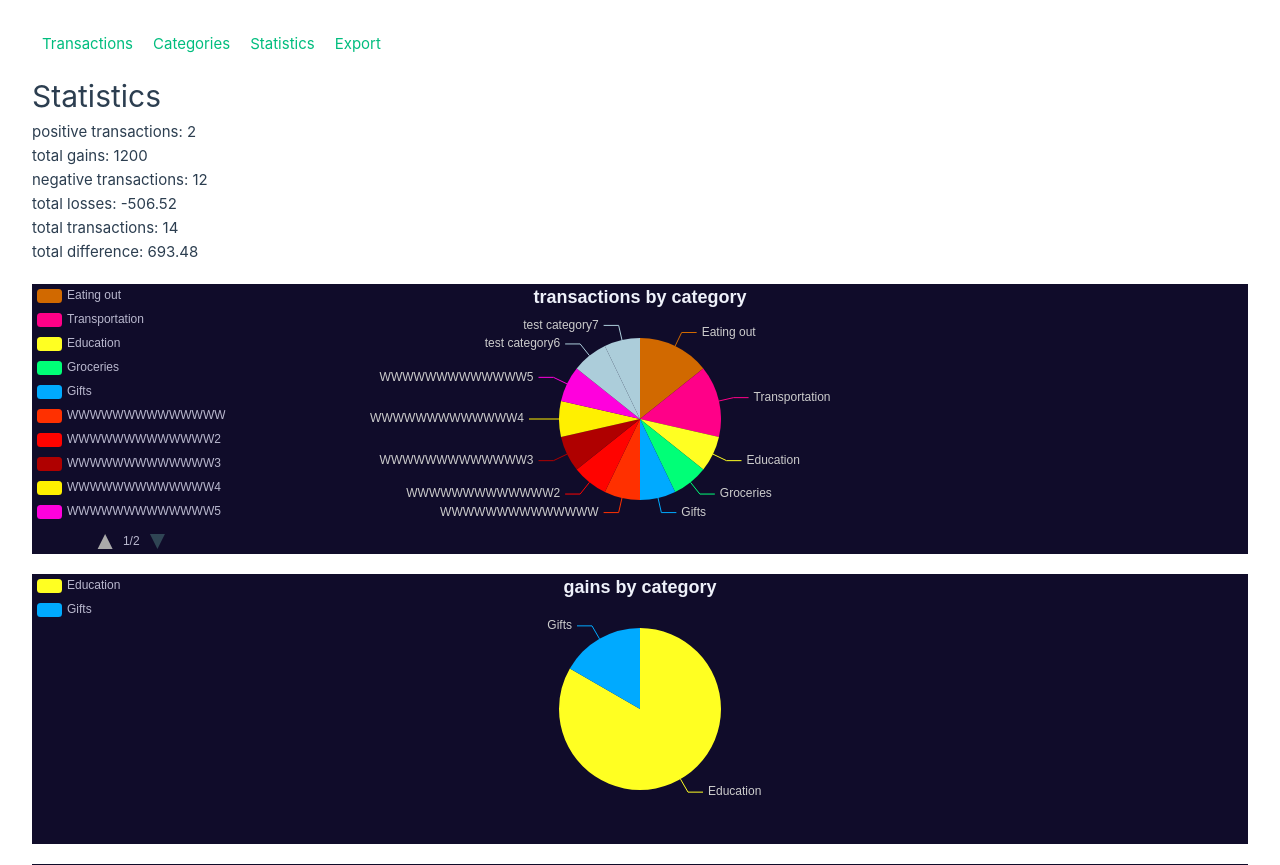
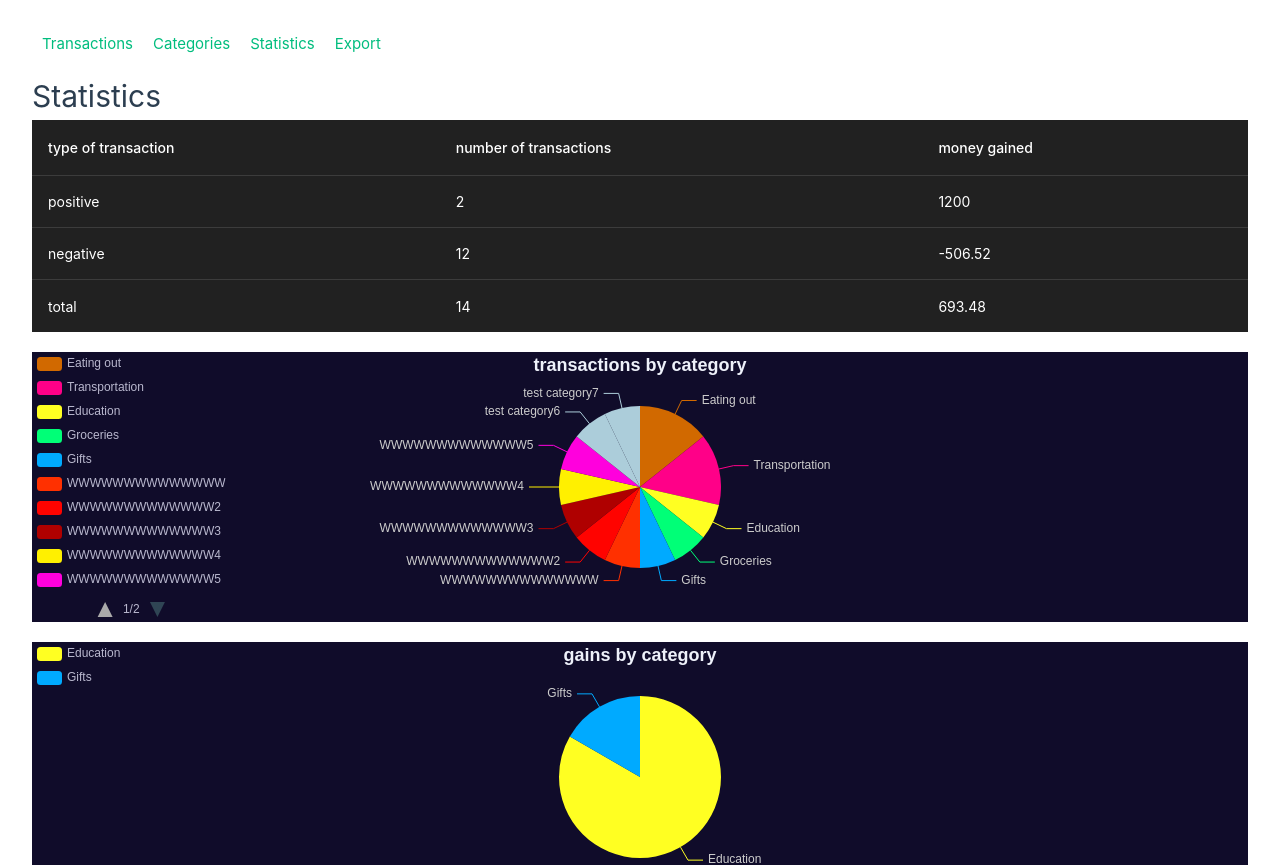
Before and after one commit to FilipTarajko/finance-manager, a Vue app: page /statistics in a window 1280 px wide. Shown: the top 865 px of the page. Built offline with nearby package versions, Linux system fonts and the light colour scheme.

Commit message:
Improve UI styling/layout

```diff
--- a/src/components/NewCategoryForm.vue
+++ b/src/components/NewCategoryForm.vue
@@ -81,8 +81,9 @@ function addCategory() {
 
     <v-label>Color</v-label>
     <v-color-picker
+      hide-inputs
+      theme="dark"
       mode="hex"
-      hide-inputs
       v-model="state.color"
       label="Color"
       required
@@ -97,7 +98,7 @@ function addCategory() {
       <v-btn
         size="35"
         v-for="icon in icons"
-        :style="'background-color: ' + (icon == icons[state.iconIndex] ? '#888;' : '#444')"
+        :style="'background-color: ' + (icon == icons[state.iconIndex] ? '#444;' : '#212121')"
       >
         <v-icon size="25" :color="state.color">{{ icon }}</v-icon>
       </v-btn>
--- a/src/views/ExportView.vue
+++ b/src/views/ExportView.vue
@@ -1,9 +1,6 @@
 <script setup lang="ts">
-import { ref } from 'vue'
 import { useTransactionsStore } from '@/stores/transactionsStore'
 const transactionsStore = useTransactionsStore()
-
-const filename = ref('testFileName.txt')
 
 function getLocale() {
   if (navigator.languages != undefined) {
@@ -27,6 +24,6 @@ function exportData() {
 </script>
 
 <template>
-  <h1>Export</h1>
-  <button @click="exportData">export data</button>
+  <h1 class="mb-4">Export</h1>
+  <v-btn @click="exportData" theme="dark" variant="outlined"> export data </v-btn>
 </template>
--- a/src/views/StatisticsView.vue
+++ b/src/views/StatisticsView.vue
@@ -98,15 +98,41 @@ const transactionsChronologicallyForBarChart = computed(() => {
 
 <template>
   <h1>Statistics</h1>
-  positive transactions: {{ positiveTransactionsInstances }} <br />total gains:
-  {{ positiveTransactionsGain }} <br />negative transactions: {{ negativeTransactionsInstances }}
-  <br />total losses: {{ negativeTransactionsLosses }} <br />total transactions:
-  {{ totalTransactionsInstances }} <br />total difference: {{ totalTransactionsSum }}
+  <v-table theme="dark">
+    <thead>
+      <tr>
+        <th class="text-left">type of transaction</th>
+        <th class="text-left">number of transactions</th>
+        <th class="text-left">money gained</th>
+      </tr>
+    </thead>
+    <tbody>
+      <tr>
+        <td>positive</td>
+        <td>{{ positiveTransactionsInstances }}</td>
+        <td>{{ positiveTransactionsGain }}</td>
+      </tr>
+      <tr>
+        <td>negative</td>
+        <td>{{ negativeTransactionsInstances }}</td>
+        <td>{{ negativeTransactionsLosses }}</td>
+      </tr>
+      <tr>
+        <td>total</td>
+        <td>{{ totalTransactionsInstances }}</td>
+        <td>{{ totalTransactionsSum }}</td>
+      </tr>
+    </tbody>
+  </v-table>
   <PieChart class="chart" name="transactions by category" :input="transactionInstancesByCategory" />
   <PieChart class="chart" name="gains by category" :input="transactionGainsByCategory" />
   <PieChart class="chart" name="losses by category" :input="transactionLossesByCategory" />
-  <BarChart class="chart--tall" name="transaction history" subtitle="with zoom"
-    :input="transactionsChronologicallyForBarChart" />
+  <BarChart
+    class="chart--tall"
+    name="transaction history"
+    subtitle="with zoom"
+    :input="transactionsChronologicallyForBarChart"
+  />
 </template>
 
 <style lang="scss">
```
Also changed, not shown: src/components/BarChart.vue (+2 -9 lines).
